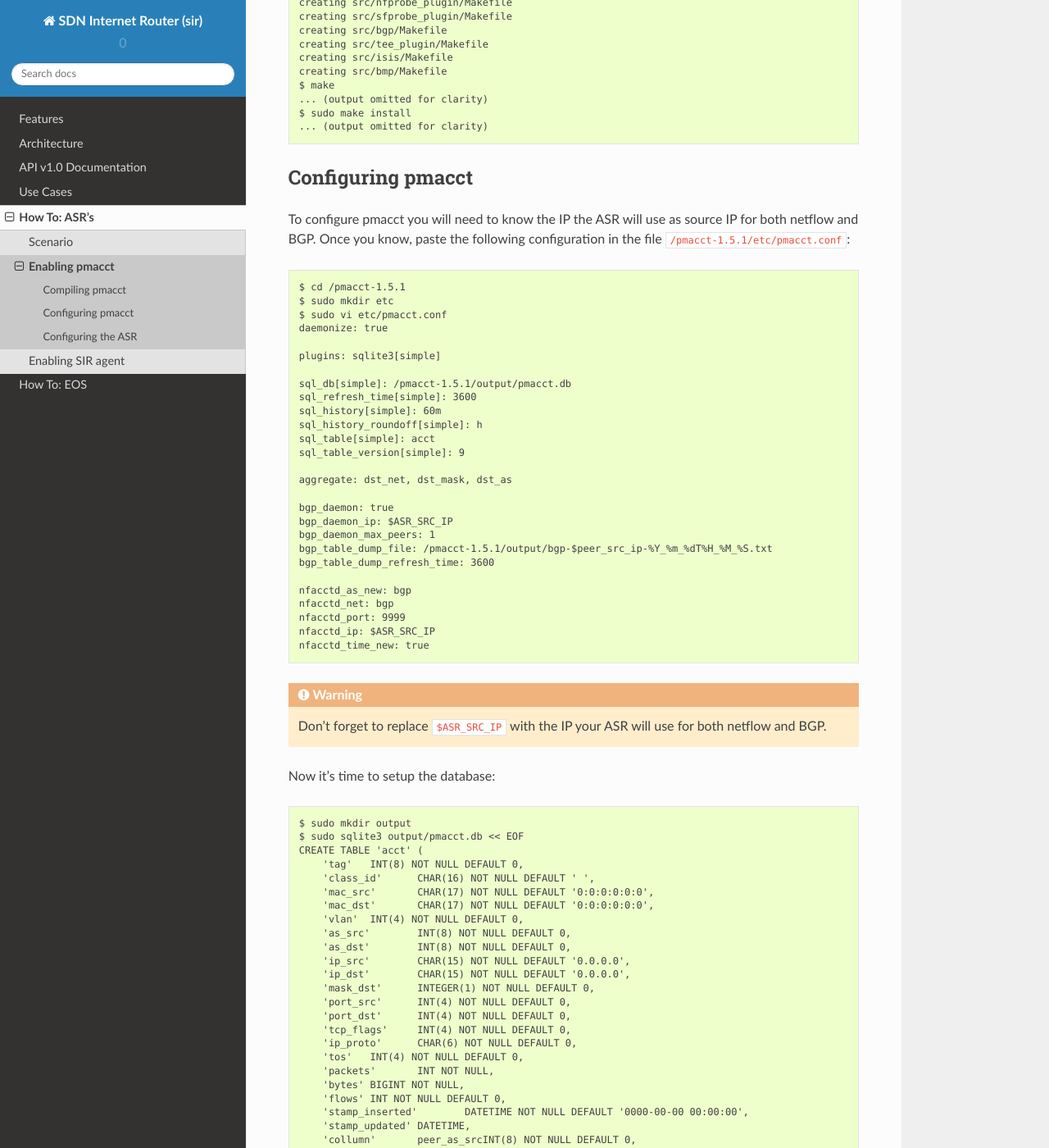
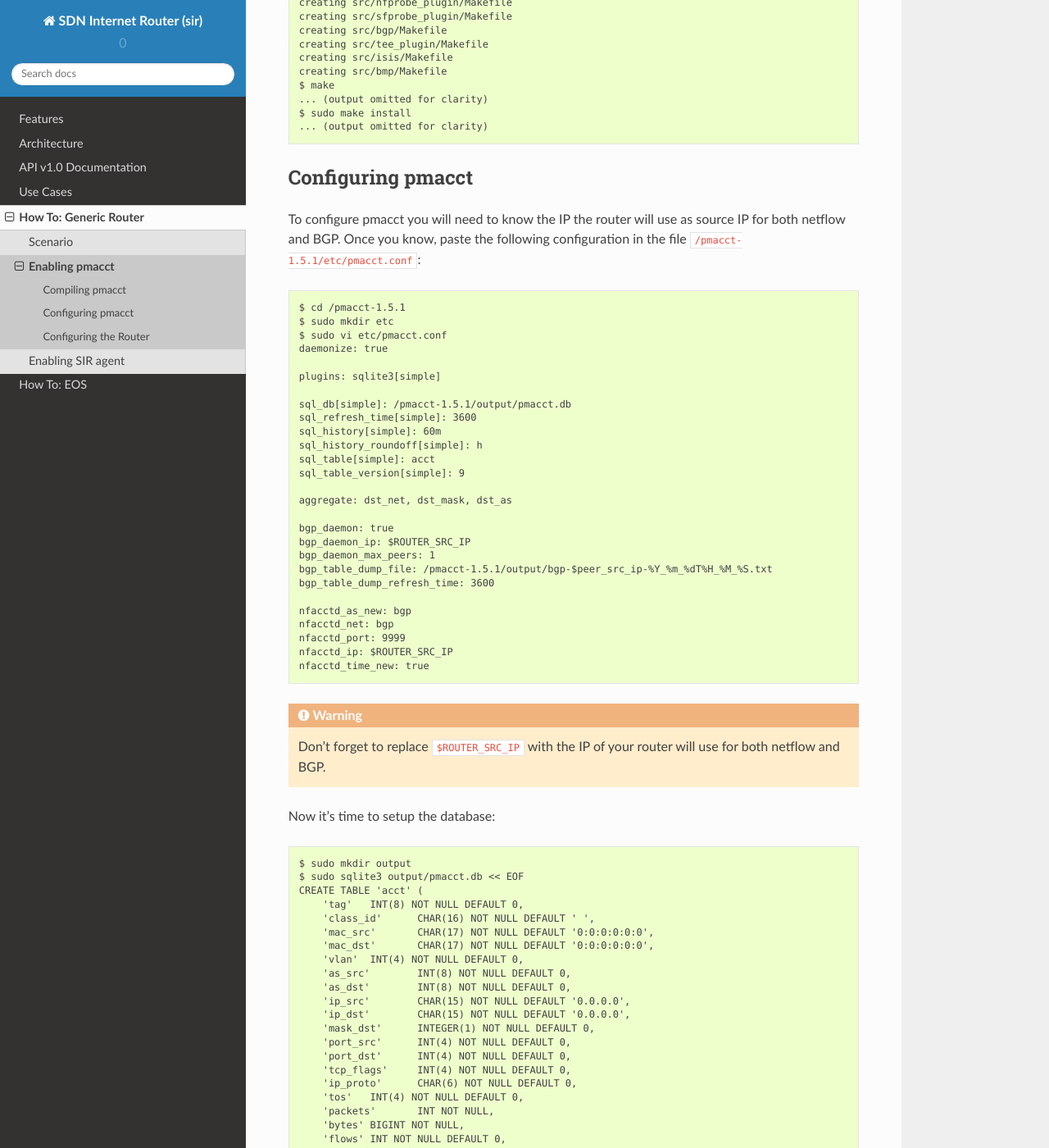
Before and after one commit to dbarrosop/sir, a Sphinx documentation site: the page built from docs/how_to_generic/pmacct.rst, in a window 1280 px wide and 1400 px high, scrolled down 2357 px. Shown: the whole window at 82% size. Built offline with Sphinx 7.4.7 and the Read the Docs theme 2.0.0, drawn with Linux system fonts in a browser that asks for light colours; some of the changed text lies outside the part shown.

Commit message:
Making the how to generic

```diff
--- a/docs/how_to_asr/pmacct.rst
+++ b/docs/how_to_generic/pmacct.rst
@@ -138,7 +138,8 @@ And this is how to compile pmacct::
 Configuring pmacct
 ------------------
 
-To configure pmacct you will need to know the IP the ASR will use as source IP for both netflow and BGP. Once you know, paste the following configuration in the file ``/pmacct-1.5.1/etc/pmacct.conf``::
+To configure pmacct you will need to know the IP the router will use as source IP for both netflow and BGP. Once you
+know, paste the following configuration in the file ``/pmacct-1.5.1/etc/pmacct.conf``::
 
     $ cd /pmacct-1.5.1
     $ sudo mkdir etc
@@ -157,7 +158,7 @@ To configure pmacct you will need to know the IP the ASR will use as source IP f
     aggregate: dst_net, dst_mask, dst_as
 
     bgp_daemon: true
-    bgp_daemon_ip: $ASR_SRC_IP
+    bgp_daemon_ip: $ROUTER_SRC_IP
     bgp_daemon_max_peers: 1
     bgp_table_dump_file: /pmacct-1.5.1/output/bgp-$peer_src_ip-%Y_%m_%dT%H_%M_%S.txt
     bgp_table_dump_refresh_time: 3600
@@ -165,10 +166,10 @@ To configure pmacct you will need to know the IP the ASR will use as source IP f
     nfacctd_as_new: bgp
     nfacctd_net: bgp
     nfacctd_port: 9999
-    nfacctd_ip: $ASR_SRC_IP
+    nfacctd_ip: $ROUTER_SRC_IP
     nfacctd_time_new: true
 
-.. warning:: Don't forget to replace ``$ASR_SRC_IP`` with the IP your ASR will use for both netflow and BGP.
+.. warning:: Don't forget to replace ``$ROUTER_SRC_IP`` with the IP of your router will use for both netflow and BGP.
 
 Now it's time to setup the database::
 
@@ -219,10 +220,12 @@ Finally, it's just a matter of starting pmacct::
 
     $ sudo /pmacct-1.5.1/sbin/nfacctd -f /pmacct-1.5.1/etc/pmacct.conf
 
-Configuring the ASR
--------------------
+Configuring the Router
+-----------------------
 
-Configuring the ASR is relatively easy, you only have to configure netflow to send the flows that you want to process and BGP to send the prefixes you want to use for the aggregation. Here is an example::
+For the example we are going to use an ASR. Adapt the config for your network and your device. Configuring the ASR is
+relatively easy, you only have to configure netflow to send the flows that you want to process and BGP to send the
+prefixes you want to use for the aggregation. Here is an example::
 
     flow exporter-map SIR
      version v9
@@ -264,4 +267,6 @@ Configuring the ASR is relatively easy, you only have to configure netflow to se
 
 .. warning:: Don't forget to replace ``$PMACCT_IP`` with the IP of the server where you are running pmacct and ``$AS`` with your own AS.
 
-.. note:: If you want you can configure several ASR's pointing to the same SIR agent. The only thing you have to change is in pmacct's configuration the parameter ``bgp_daemon_max_peers`` to the number of ASR's that you are going to configure.
+.. note:: If you want you can configure several routers pointing to the same SIR agent. The only thing you have to
+          change is in pmacct's configuration the parameter ``bgp_daemon_max_peers`` to the number of routrs that you
+          are going to configure.
--- a/docs/index.rst
+++ b/docs/index.rst
@@ -21,5 +21,5 @@ to any router or switch that supports those protocols.
   architecture/index
   api/api_v1.0
   use_cases/index
-  how_to_asr/index
+  how_to_generic/index
   how_to_eos/index
```
Also changed, not shown: docs/how_to_asr/index.rst (deleted, +0 -10 lines), docs/how_to_asr/scenario.rst (deleted, +0 -12 lines), docs/how_to_generic/index.rst (added, +10 -0 lines), docs/how_to_generic/scenario.rst (added, +15 -0 lines), docs/how_to_asr/how_to_asr_scenario.png (deleted), docs/how_to_generic/how_to_generic_scenario.png (added), docs/how_to_generic/sir.rst (renamed from docs/how_to_asr/sir.rst), 2 other files.
